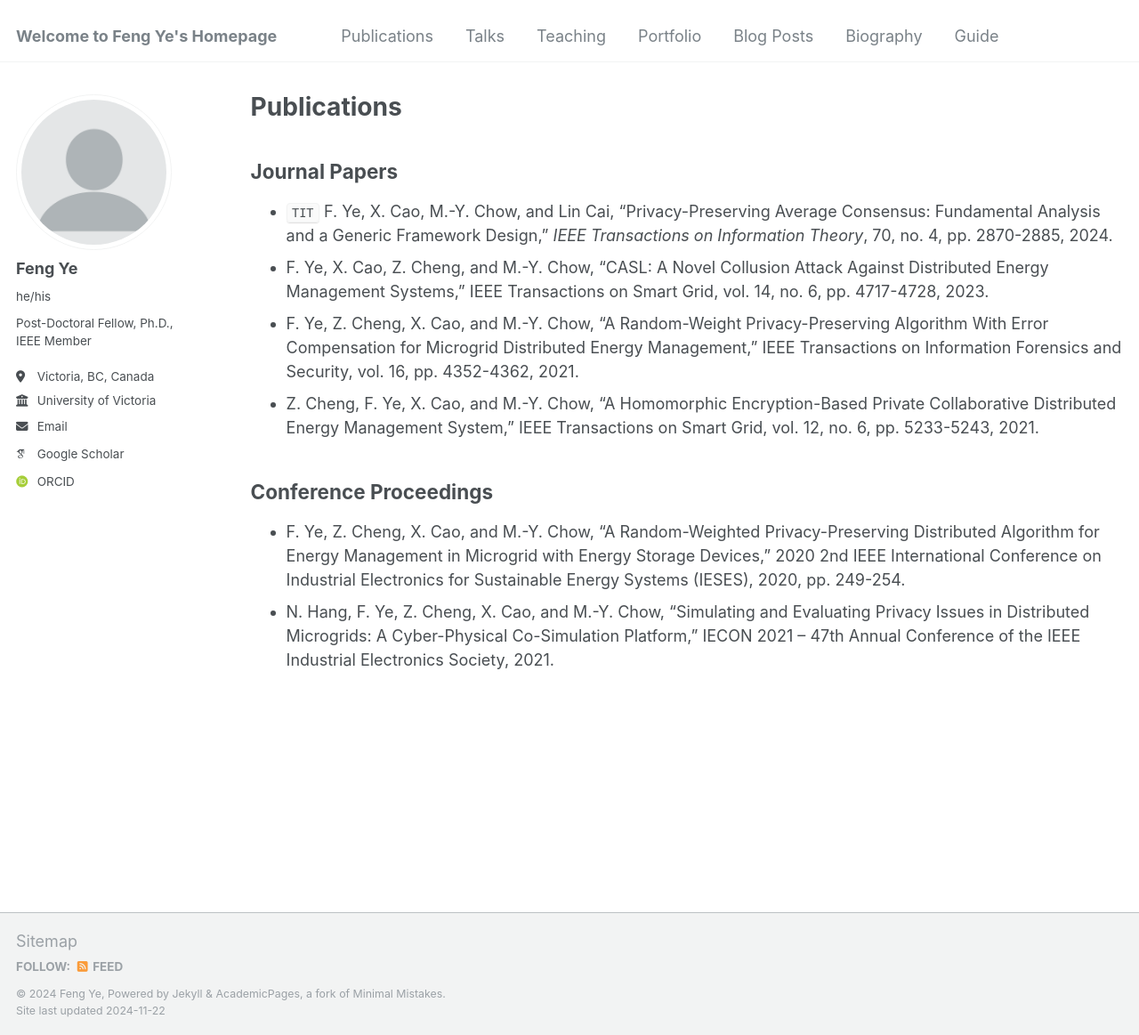
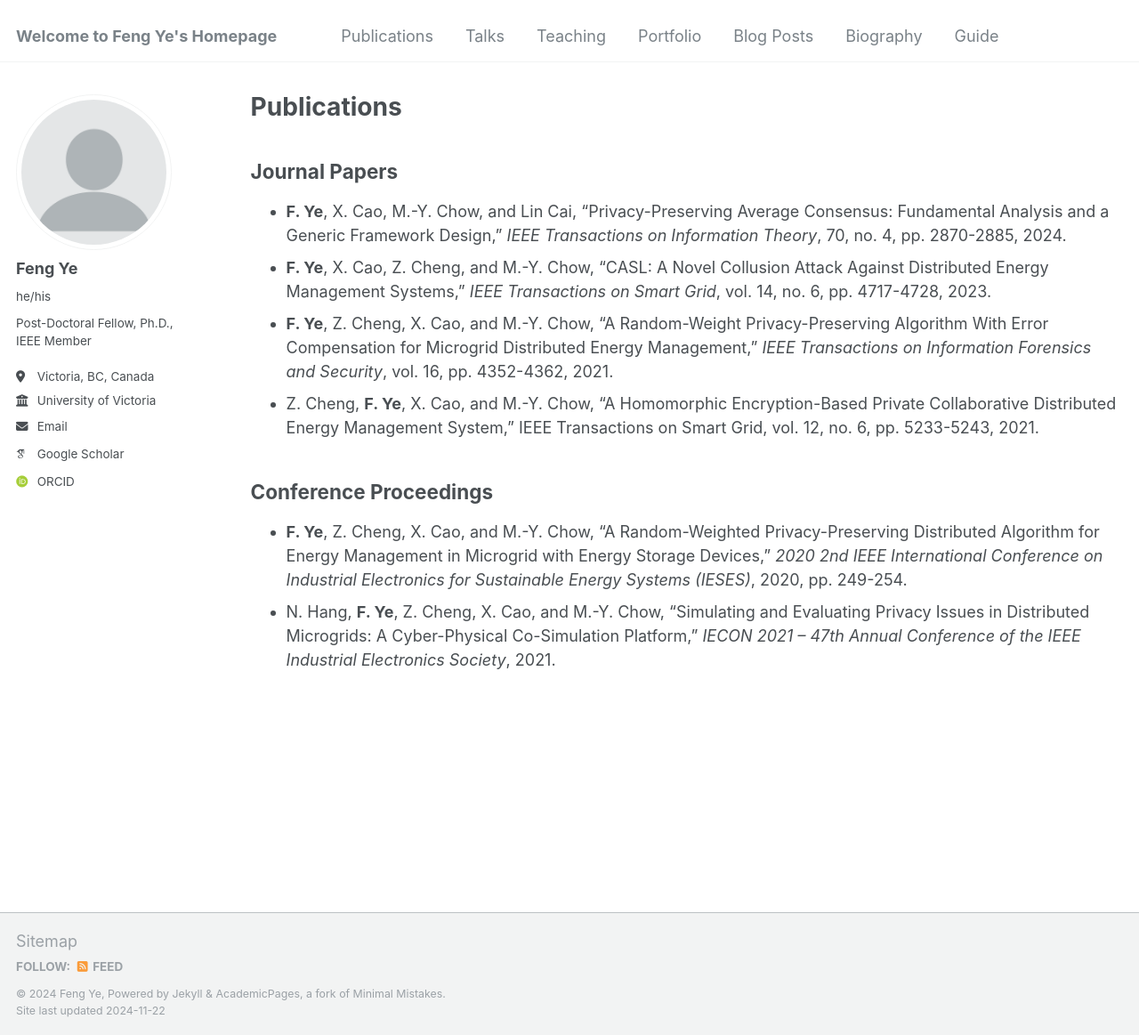
Before and after one commit to fye97/fye97, a Jekyll site: the page built from _pages/publications.md, in a window 1280 px wide and 1163 px high. Shown: the whole window at 89% size. Built offline with Jekyll 4.4.1, drawn with Linux system fonts in a browser that asks for light colours; some web fonts are replaced.

Commit message:
Update publications.md

```diff
--- a/_pages/publications.md
+++ b/_pages/publications.md
@@ -11,12 +11,12 @@ redirect_from:
 
 Journal Papers
 ------
-* `TIT` F. Ye, X. Cao, M.-Y. Chow, and Lin Cai, “Privacy-Preserving Average Consensus: Fundamental Analysis and a Generic Framework Design,” _IEEE Transactions on Information Theory_, 70, no. 4, pp. 2870-2885, 2024.
-* F. Ye, X. Cao, Z. Cheng, and M.-Y. Chow, “CASL: A Novel Collusion Attack Against Distributed Energy Management Systems,” IEEE Transactions on Smart Grid, vol. 14, no. 6, pp. 4717-4728, 2023.
-* F. Ye, Z. Cheng, X. Cao, and M.-Y. Chow, “A Random-Weight Privacy-Preserving Algorithm With Error Compensation for Microgrid Distributed Energy Management,” IEEE Transactions on Information Forensics and Security, vol. 16, pp. 4352-4362, 2021.
-* Z. Cheng, F. Ye, X. Cao, and M.-Y. Chow, “A Homomorphic Encryption-Based Private Collaborative Distributed Energy Management System,” IEEE Transactions on Smart Grid, vol. 12, no. 6, pp. 5233-5243, 2021.
+* **F. Ye**, X. Cao, M.-Y. Chow, and Lin Cai, “Privacy-Preserving Average Consensus: Fundamental Analysis and a Generic Framework Design,” _IEEE Transactions on Information Theory_, 70, no. 4, pp. 2870-2885, 2024.
+* **F. Ye**, X. Cao, Z. Cheng, and M.-Y. Chow, “CASL: A Novel Collusion Attack Against Distributed Energy Management Systems,” _IEEE Transactions on Smart Grid_, vol. 14, no. 6, pp. 4717-4728, 2023.
+* **F. Ye**, Z. Cheng, X. Cao, and M.-Y. Chow, “A Random-Weight Privacy-Preserving Algorithm With Error Compensation for Microgrid Distributed Energy Management,” _IEEE Transactions on Information Forensics and Security_, vol. 16, pp. 4352-4362, 2021.
+* Z. Cheng, **F. Ye**, X. Cao, and M.-Y. Chow, “A Homomorphic Encryption-Based Private Collaborative Distributed Energy Management System,” IEEE Transactions on Smart Grid, vol. 12, no. 6, pp. 5233-5243, 2021.
 
 Conference Proceedings
 ------
-* F. Ye, Z. Cheng, X. Cao, and M.-Y. Chow, “A Random-Weighted Privacy-Preserving Distributed Algorithm for Energy Management in Microgrid with Energy Storage Devices,” 2020 2nd IEEE International Conference on Industrial Electronics for Sustainable Energy Systems (IESES), 2020, pp. 249-254.
-* N. Hang, F. Ye, Z. Cheng, X. Cao, and M.-Y. Chow, “Simulating and Evaluating Privacy Issues in Distributed Microgrids: A Cyber-Physical Co-Simulation Platform,” IECON 2021 – 47th Annual Conference of the IEEE Industrial Electronics Society, 2021.
+* **F. Ye**, Z. Cheng, X. Cao, and M.-Y. Chow, “A Random-Weighted Privacy-Preserving Distributed Algorithm for Energy Management in Microgrid with Energy Storage Devices,” _2020 2nd IEEE International Conference on Industrial Electronics for Sustainable Energy Systems (IESES)_, 2020, pp. 249-254.
+* N. Hang, **F. Ye**, Z. Cheng, X. Cao, and M.-Y. Chow, “Simulating and Evaluating Privacy Issues in Distributed Microgrids: A Cyber-Physical Co-Simulation Platform,” _IECON 2021 – 47th Annual Conference of the IEEE Industrial Electronics Society_, 2021.
```
